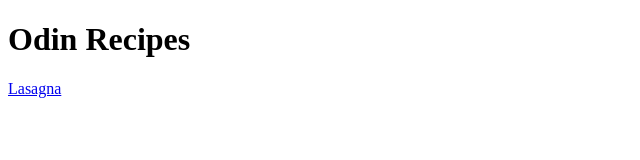
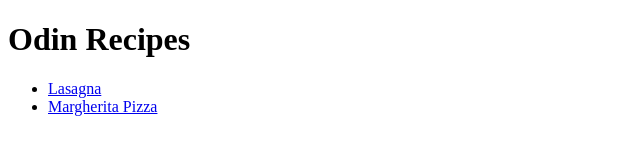
Before and after one commit to brett-me/top, a plain HTML site: page foundations/project1-odin-recipes/index.html in a window 1280 px wide. Shown: the whole page, without its empty margins (0-640 px from the left). Drawn offline with Linux system fonts and the light colour scheme.

Commit message:
add: pizza.html boilerplate and link

```diff
--- a/foundations/project1-odin-recipes/index.html
+++ b/foundations/project1-odin-recipes/index.html
@@ -6,6 +6,9 @@
     </head>
     <body>
         <h1>Odin Recipes</h1>
-        <a href="./recipes/lasagna.html">Lasagna</a>
+        <ul>
+            <li><a href="./recipes/lasagna.html">Lasagna</a></li>
+            <li><a href="./recipes/pizza.html">Margherita Pizza</a></li>
+        </ul>
     </body>
 </html>
```
